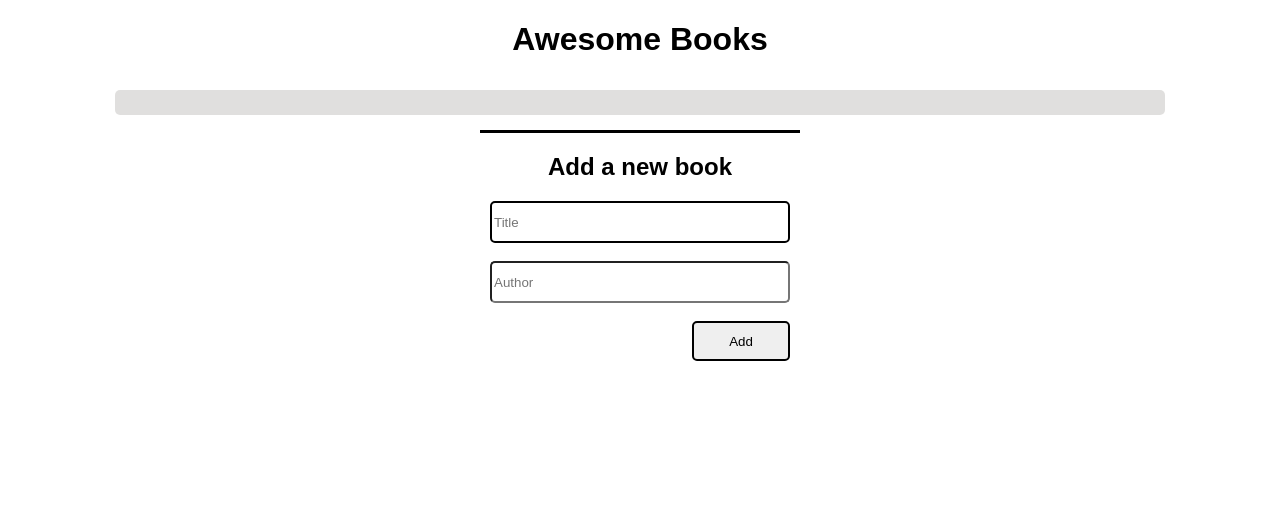
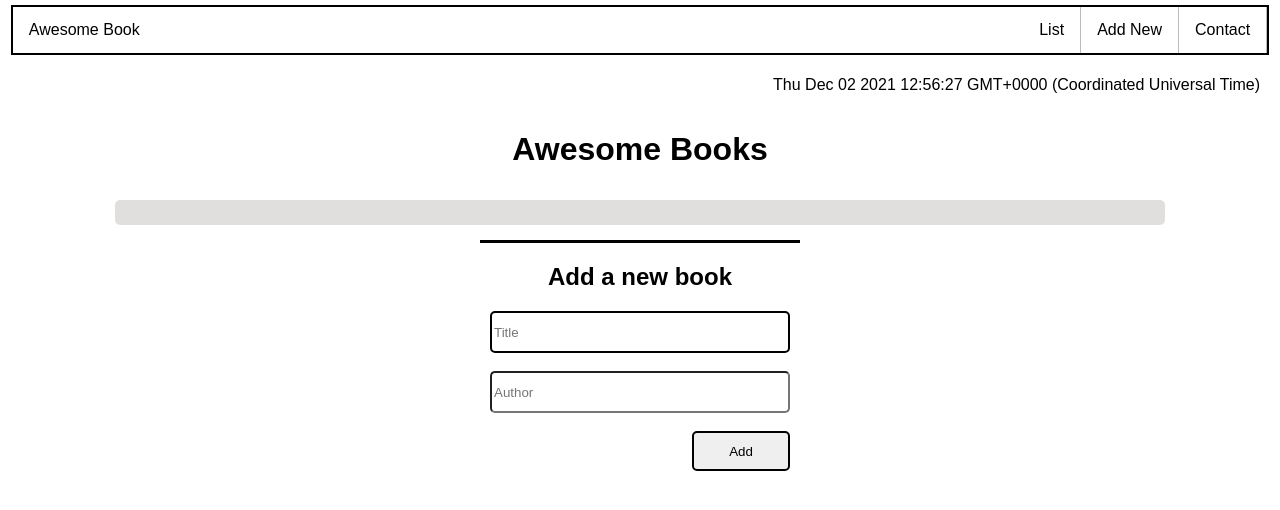
Before and after one commit to DelhinRharl/AwesomeBooks, a website: page index.html in a window 1280 px wide. Drawn offline with Linux system fonts and the light colour scheme.

Commit message:
Add navigation bar for the page and the actual date

```diff
--- a/data.js
+++ b/data.js
@@ -47,6 +47,9 @@ class BookL {
   }
 }
 
+const d = new Date();
+document.getElementById("date").innerHTML = d;
+
 const bookl = new BookL();
 bookl.render();
 document.getElementById('btn').addEventListener('click', () => {
--- a/index.html
+++ b/index.html
@@ -9,6 +9,16 @@
   </head>
   <body>
     <div class="container" id="container">
+      <ul>
+        <li><a class="" href="#home">Contact</a></li>
+        <li><a href="#news">Add New</a></li>
+        <li><a href="#contact">List</a></li>
+        <li id="awesome-logo"><a href="#about">Awesome Book</a></li>
+      </ul>
+      <div id="div-date">
+        <p id="date"></p>
+      </div>
+
       <h1>Awesome Books</h1>
       <div class="dynamic" id="dynamic"></div>
       <div class="line"></div>
--- a/main.css
+++ b/main.css
@@ -83,3 +83,41 @@ hr {
   text-align: center;
   background-color: black;
 }
+
+ul {
+width: 98%;
+list-style-type: none;
+margin: 5px 5px;
+padding: 0;
+overflow: hidden;
+border: 2px solid black;
+}
+
+li {
+float: right;
+border-right:1px solid #bbb;
+}
+
+li:last-child {
+border-right: none;
+}
+
+li a {
+display: block;
+color: black;
+text-align: center;
+padding: 14px 16px;
+text-decoration: none;
+}
+
+#awesome-logo {
+  float: left;
+}
+
+#div-date {
+  width: 100%;
+}
+
+#date {
+  float: right;
+  margin-right: 20px;
```
